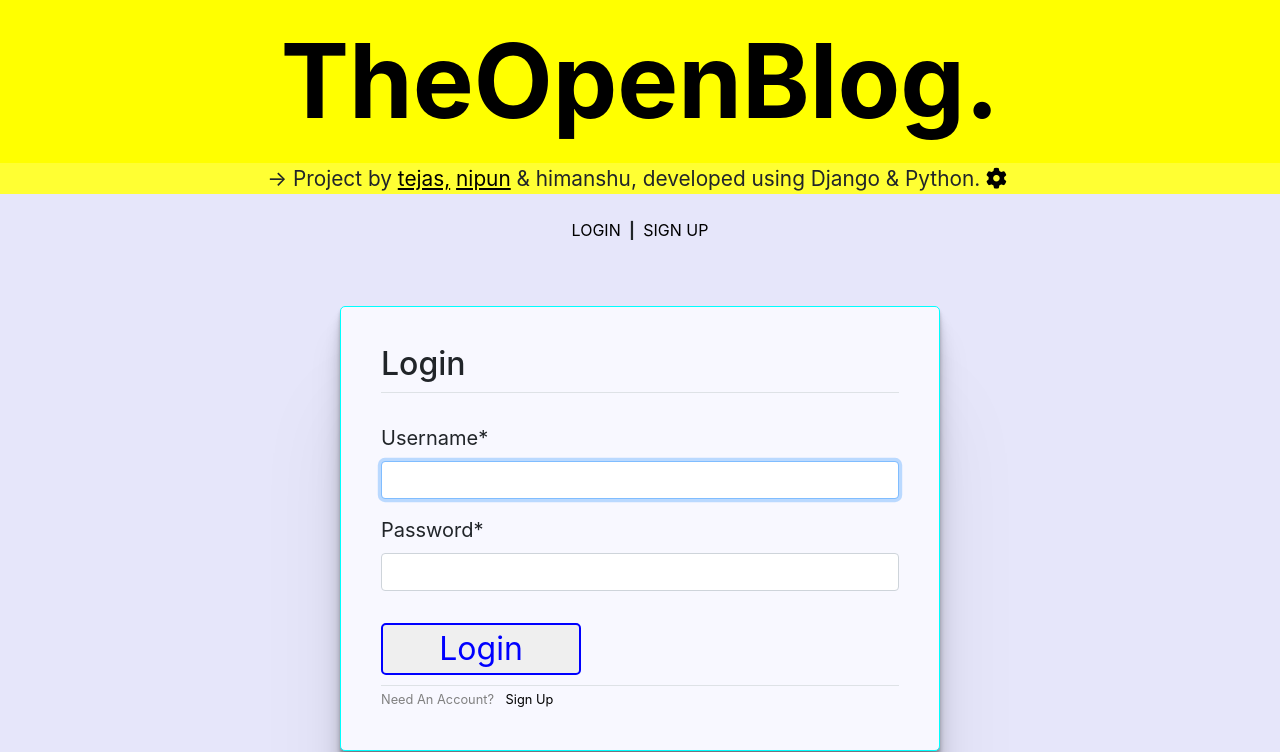
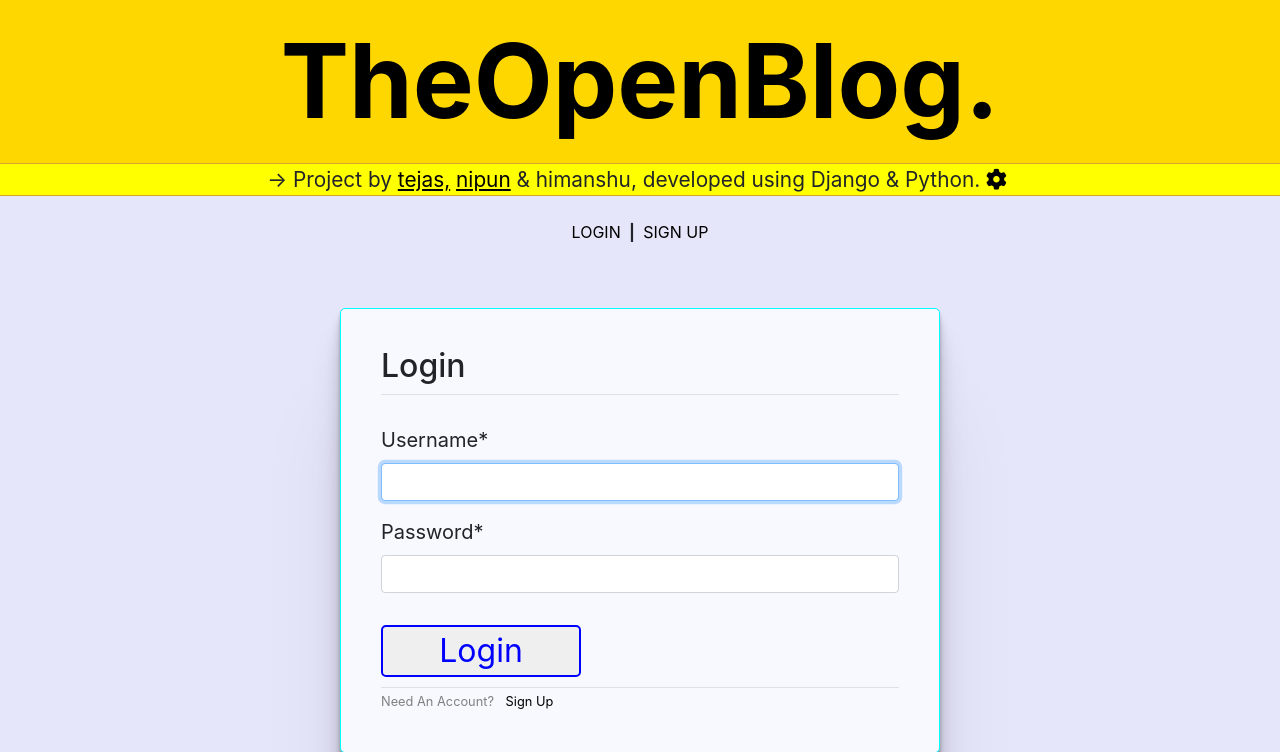
Before and after one commit to tejxv/my-first-blog, a Django app: page /login/ in a window 1280 px wide. Shown: the top 752 px of the page. Run offline with Django 3.2, Linux system fonts and the light colour scheme; some libraries are stand-ins or nearby versions; some web fonts are replaced.

Commit message:
color-scheme fix

```diff
--- a/blog/templates/blog/base.html
+++ b/blog/templates/blog/base.html
@@ -64,7 +64,7 @@ a:hover {
 h1 {
     font-family: 'Inter';
     border: 0px solid red;
-    background-color: yellow;
+    background-color: gold;
     margin-top: 50px;
     margin: 0px auto;
     text-align: center;
@@ -82,13 +82,14 @@ h1 {
 }
 
 mark {
-    background-color: yellow;
+    background-color: gold;
 }
 
 .credits {
     font-family: 'Inter';
-    background-color: #FFFF33;
-    border: 0px solid black;
+    background-color: yellow;
+    border-top: 1px solid goldenrod;
+    border-bottom: 1px solid goldenrod;
     margin: 0px auto;
     text-align: center;
     font-size: calc(8px + 1vw);
```
